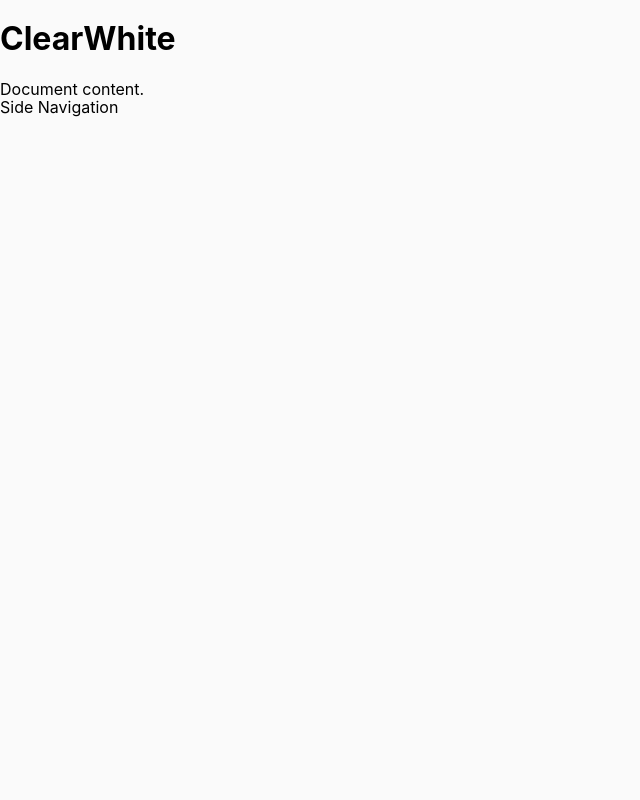
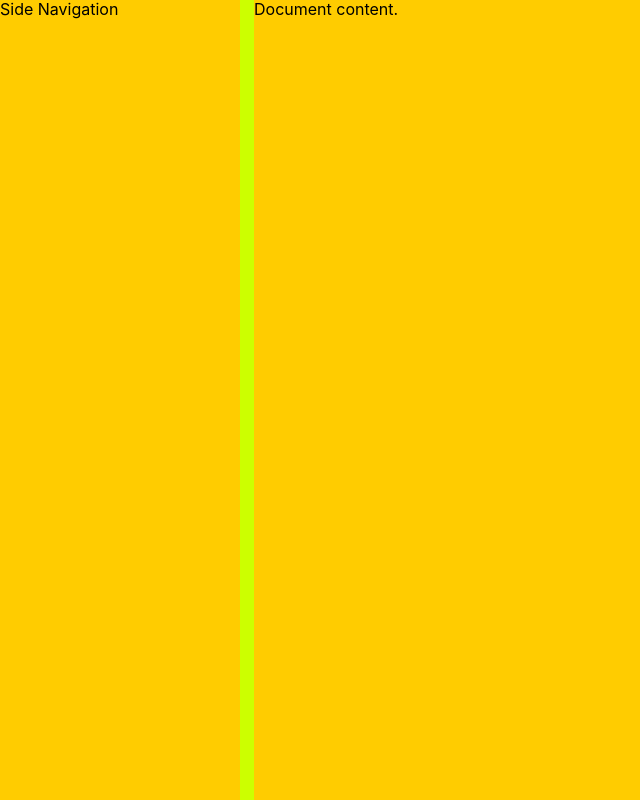
Before and after one commit to zerotohero-dev/clearwhite, a website: page public/index.html in a window 1280 px wide. Shown: the whole page, without its empty margins (0-640 px from the left). Drawn offline with Linux system fonts and the light colour scheme.

Commit message:
defined grid areas

```diff
--- a/public/css/main.css
+++ b/public/css/main.css
@@ -4,3 +4,25 @@ body {
     BlinkMacSystemFont, 'Segoe UI', Roboto, 'Helvetica Neue', Arial, sans-serif;
   font-size: 16px;
 }
+
+.clw-wrapper {
+  background: #ccff00;
+  height: 100vh;
+  display: grid;
+  grid-gap: 14px;
+  grid-template-areas:
+    "aside main";
+  grid-template-columns: 240px 1fr;
+}
+
+.clw-panel {
+  background: #ffcc00;
+}
+
+.clw-aside {
+  grid-area: aside;
+}
+
+.clw-main {
+  grid-area: main;
+}
--- a/public/index.html
+++ b/public/index.html
@@ -7,14 +7,13 @@
     <link rel="stylesheet" href="css/main.css" />
   </head>
   <body>
-    <h1>ClearWhite</h1>
-  </body>
   <div class="clw-wrapper">
-    <article class="clw-article">
+    <article class="clw-main clw-panel">
       Document content.
     </article>
-    <aside class="clw-aside">
+    <aside class="clw-aside clw-panel">
       Side Navigation
     </aside>
   </div>
+  </body>
 </html>
```
